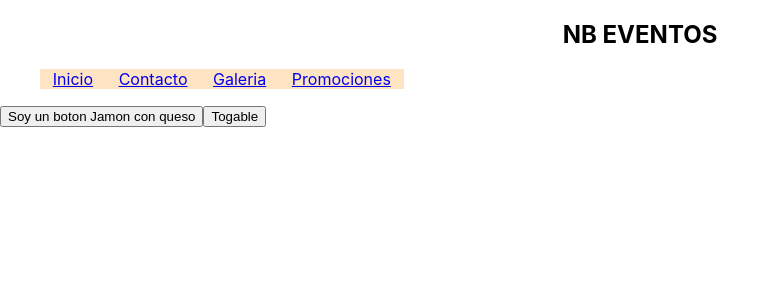
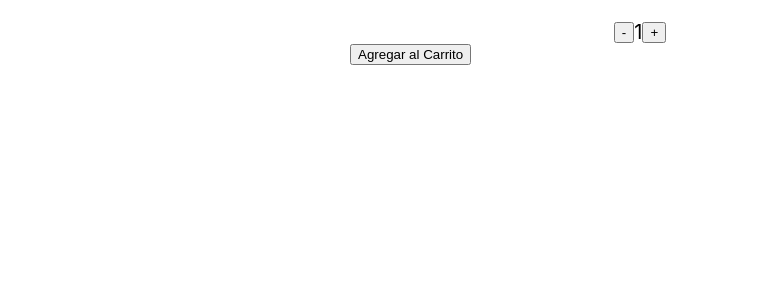
Before and after one commit to Agustin-CB/React-Js, a React (Create React App) app: page / in a window 1280 px wide. Shown: the top 300 px of the page, without its empty margins (0-780 px from the left). Built offline with nearby package versions, Linux system fonts and the light colour scheme.

Commit message:
agregando src actualizado

```diff
--- a/src/App.js
+++ b/src/App.js
@@ -3,51 +3,60 @@ import './App.css';
 import NavBar from './components/navBar.jsx';
 import { Component, useState } from 'react';
 import { render } from '@testing-library/react';
+import ItemCount from './components/itemCount';
 
-class MyComponent extends Component {
-  constructor() {
-    super()
-    console.log("contructor()")
-    this.state = {
-      name: "Jamon con queso"
-    }
+// class MyComponent extends Component {
+//   constructor() {
+//     super()
+//     console.log("contructor()")
+
+//   }
+
+
+// componentDidMount() {
+//   console.log("componentDidMount")
+// }
+
+// componentWillUnmount () {
+//   console.log("componentWillUnmount")
+// }
+
+// render() {
+//   return(
+//     <button>Soy un boton</button>
+//   )
+// }
+
+// }
+
+
+// function App() {
+
+//   const [visible, setVisibility] = useState(true)
+
+//   const handleClick = () => {
+//     console.log("Hice click!")
+//   }
+
+
+//   return (
+//     <>
+//     <NavBar />
+//     {visible && <MyComponent />}
+//     <button onClick={handleClick}>Togable</button>
+
+//     </>
+//   );
+// }
+
+
+function App () {
+
+  const handleAdd = (cantidad) => {
+    console.log(cantidad)
   }
 
-
-componentDidMount() {
-  console.log("componentDidMount")
-}
-
-componentWillUnmount () {
-  console.log("componentWillUnmount")
-}
-
-render() {
-  return(
-    <button>Soy un boton {this.state.name}</button>
-  )
-}
-
-}
-
-
-function App() {
-
-  const [visible, setVisibility] = useState(true)
-
-  const handleClick = () => {
-    console.log("Hice click!")
-  }
-
-
-  return (
-    <>
-    <NavBar />
-    {visible && <MyComponent />}
-    <button onClick={handleClick}>Togable</button>
-
-    </>
-  );
+  return <ItemCount stock={5} initial={1} onAdd={handleAdd} />
 }
 
 export default App;
--- /dev/null
+++ b/src/components/itemCount.js
@@ -0,0 +1,25 @@
+import "./itemcount.css"
+import { useState } from "react"
+
+const ItemCount = ({stock, initial, onAdd}) => {
+
+    const [count, setCount] = useState(initial)
+
+    const handleOperation = (op) => {
+        op === "-" ? setCount(count-1) : setCount(count+1)
+    };
+
+
+    return <>
+    <div className="item-count">
+    <button onClick={ () => handleOperation("-")} >-</button>
+        <span>{count}</span>
+    <button onClick={ () => handleOperation("+")}>+</button>
+    </div>
+    <button className="boton" onClick={() => onAdd(count)} >Agregar al Carrito</button>
+
+     </>
+}
+
+
+export default ItemCount
--- /dev/null
+++ b/src/components/itemcount.css
@@ -0,0 +1,13 @@
+.item-count{
+    display: flex;
+    justify-content: center;
+    align-items: center;
+    font-size:20px ;
+    margin-top: 20px;
+}
+
+
+.boton{
+    display: flex;
+    margin-left: 350px;
+}
```
